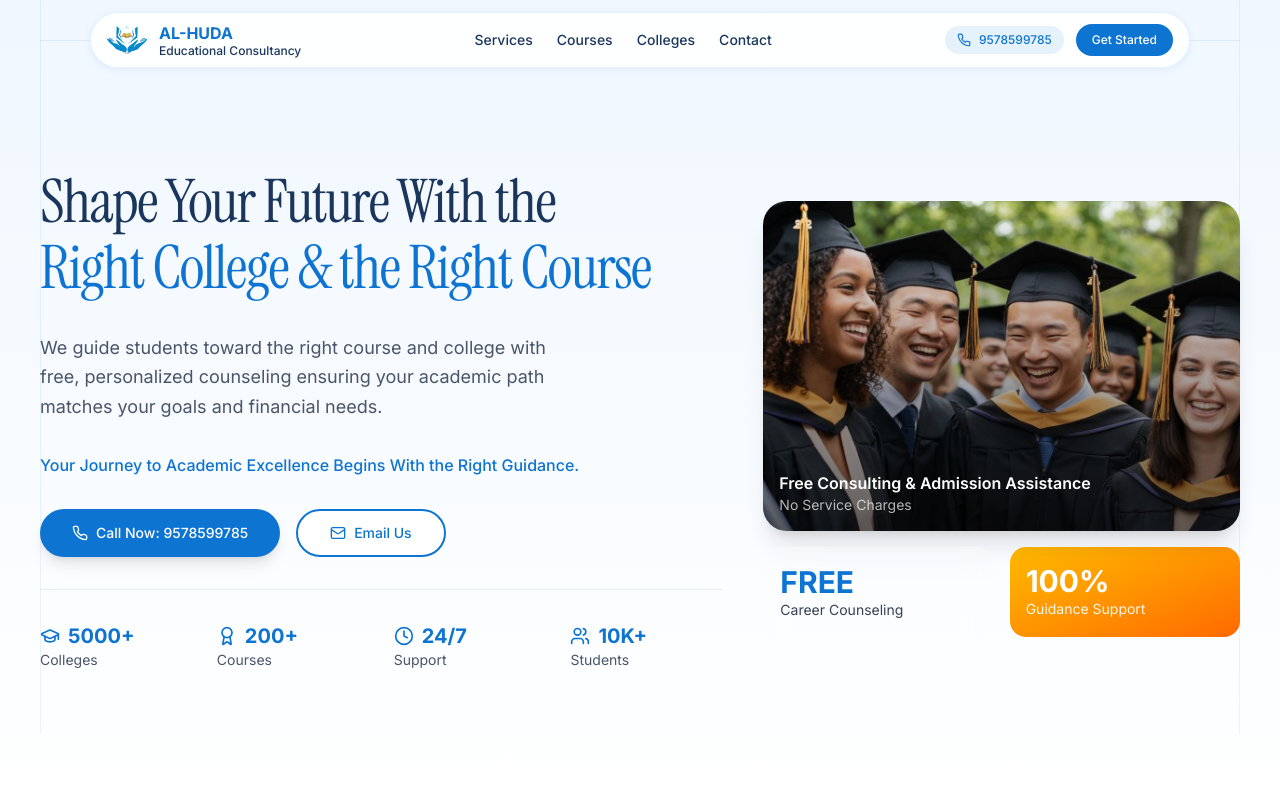
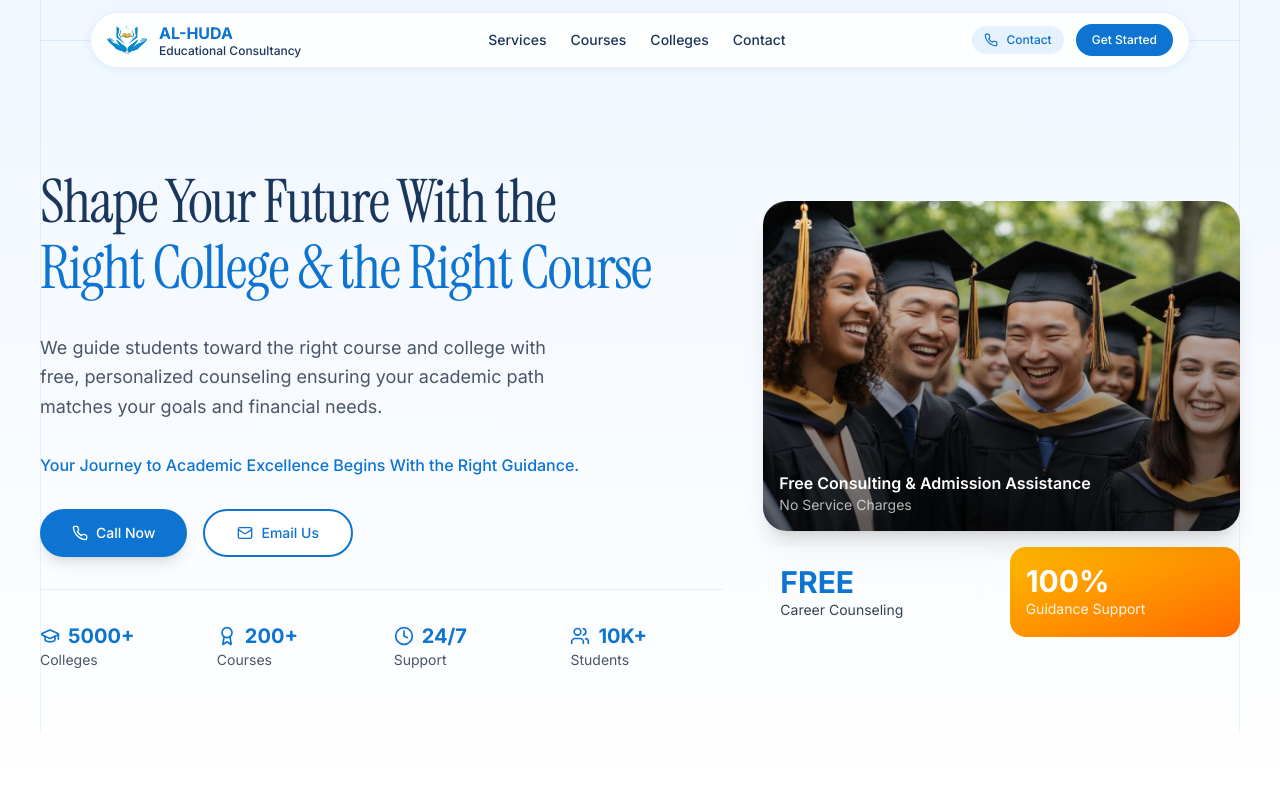
Before and after one commit to sanjayanbu12/education_consultancy, a Next.js app: page / in a window 1280 px wide. Shown: the top 800 px of the page. Built offline with nearby package versions, Linux system fonts and the light colour scheme.

Commit message:
Contacts

```diff
--- a/components/contact-section.tsx
+++ b/components/contact-section.tsx
@@ -51,7 +51,7 @@ export default function ContactSection() {
               </div>
               <h3 className="text-xl font-bold mb-2">Call Us Anytime</h3>
               <p className="text-blue-100 mb-4">24/7 Admission Helpline</p>
-              <div className="text-3xl font-bold">9578599785</div>
+              <div className="text-3xl font-bold">+91 9578599785</div>
             </a>
 
             {/* Email Card */}
--- a/components/facilities-marquee-section.tsx
+++ b/components/facilities-marquee-section.tsx
@@ -130,9 +130,10 @@ export default function FacilitiesMarqueeSection() {
             <div className="flex flex-col sm:flex-row gap-4 justify-center">
               <a
                 href="tel:9578599785"
+                title="Call: 9578599785"
                 className="inline-flex items-center justify-center gap-2 px-8 py-4 bg-white text-[#0E74D2] rounded-full font-semibold hover:bg-blue-50 transition-colors"
               >
-                Call Now: 9578599785
+                Contact
               </a>
               <a
                 href="mailto:alhudaeducationalconsultant@gmail.com"
--- a/components/faq-section.tsx
+++ b/components/faq-section.tsx
@@ -32,7 +32,7 @@ const faqData = [
   {
     question: "How do I start the consultation process?",
     answer:
-      "Simply call us at 9578599785 or email us at alhudaeducationalconsultant@gmail.com. Our team is available 24/7 to assist you. You can also visit our office for an in-person consultation. The first step is always a free career assessment.",
+      "Simply call us at +91 9578599785 or email us at alhudaeducationalconsultant@gmail.com. Our team is available 24/7 to assist you. You can also visit our office for an in-person consultation. The first step is always a free career assessment.",
   },
 ]
 
--- a/components/footer-section.tsx
+++ b/components/footer-section.tsx
@@ -124,7 +124,7 @@ export default function FooterSection() {
                   </div>
                   <div>
                     <div className="text-xs text-white/70">24/7 Helpline</div>
-                    <div className="font-semibold">9578599785</div>
+                    <div className="font-semibold">+91 9578599785</div>
                   </div>
                 </a>
               </li>
--- a/components/hero-section.tsx
+++ b/components/hero-section.tsx
@@ -67,10 +67,15 @@ export default function HeroSection() {
 
                 {/* CTA */}
                 <div className="flex items-center gap-2 sm:gap-3">
-                  <a href="tel:9578599785" className="hidden sm:flex items-center gap-2 px-3 py-1.5 bg-[#0E74D2]/10 rounded-full">
+                  <a
+                    href="tel:9578599785"
+                    title="Call: 9578599785"
+                    className="hidden sm:flex items-center gap-2 px-3 py-1.5 bg-[#0E74D2]/10 rounded-full"
+                  >
                     <Phone className="w-3.5 h-3.5 text-[#0E74D2]" />
-                    <span className="text-[#0E74D2] text-xs font-medium">9578599785</span>
+                    <span className="text-[#0E74D2] text-xs font-medium">Contact</span>
                   </a>
+
                   <a href="#contact" className="px-4 py-2 bg-[#0E74D2] text-white text-xs font-medium rounded-full hover:bg-[#0a5ba8]">
                     Get Started
                   </a>
@@ -110,10 +115,12 @@ export default function HeroSection() {
 
                   {/* CTA Buttons */}
                   <div className="flex flex-col sm:flex-row gap-4">
-                    <a href="tel:9578599785"
+                  <a
+                    href="tel:9578599785"
+                    title="Call: 9578599785"
                       className="flex items-center gap-2 h-12 px-8 bg-[#0E74D2] text-white rounded-full font-medium text-sm shadow-lg hover:bg-[#0a5ba8] transition-all">
-                      <Phone className="w-4 h-4" /> Call Now: 9578599785
-                    </a>
+                    <Phone className="w-4 h-4" /> Call Now
+                  </a>
 
                     <a href="mailto:alhudaeducationalconsultant@gmail.com"
                       className="flex items-center gap-2 h-12 px-8 bg-white text-[#0E74D2] rounded-full font-medium text-sm border-2 border-[#0E74D2] hover:bg-[#0E74D2]/5">
--- a/components/process-timeline-section.tsx
+++ b/components/process-timeline-section.tsx
@@ -99,10 +99,11 @@ export default function ProcessTimelineSection() {
           <div className="flex flex-col sm:flex-row gap-4 justify-center">
             <a
               href="tel:9578599785"
+              title="Call: 9578599785"
               className="inline-flex items-center justify-center gap-2 px-8 py-4 bg-[#0E74D2] text-white rounded-full font-semibold hover:bg-[#0a5ba8] transition-colors shadow-lg shadow-[#0E74D2]/30"
             >
               <Phone className="w-5 h-5" />
-              Start Now: 9578599785
+              Start Now
             </a>
           </div>
         </div>
```
